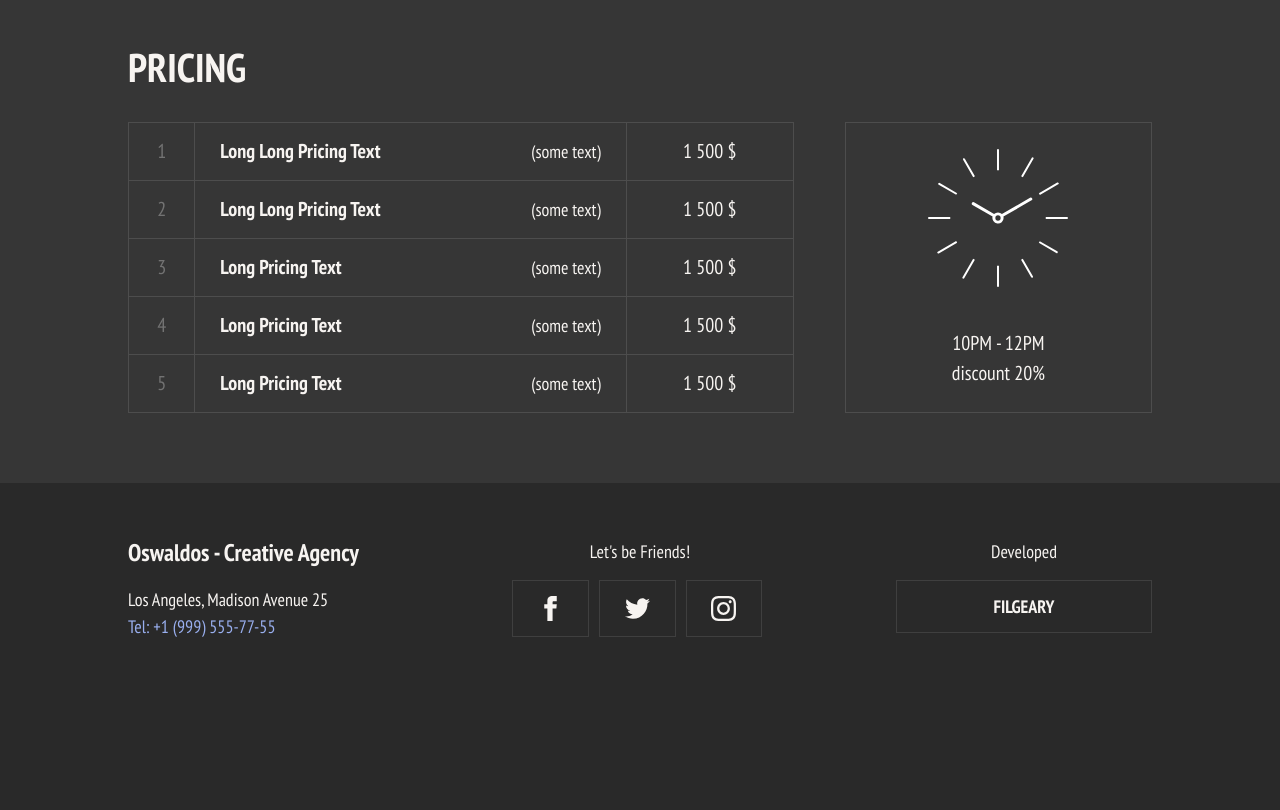
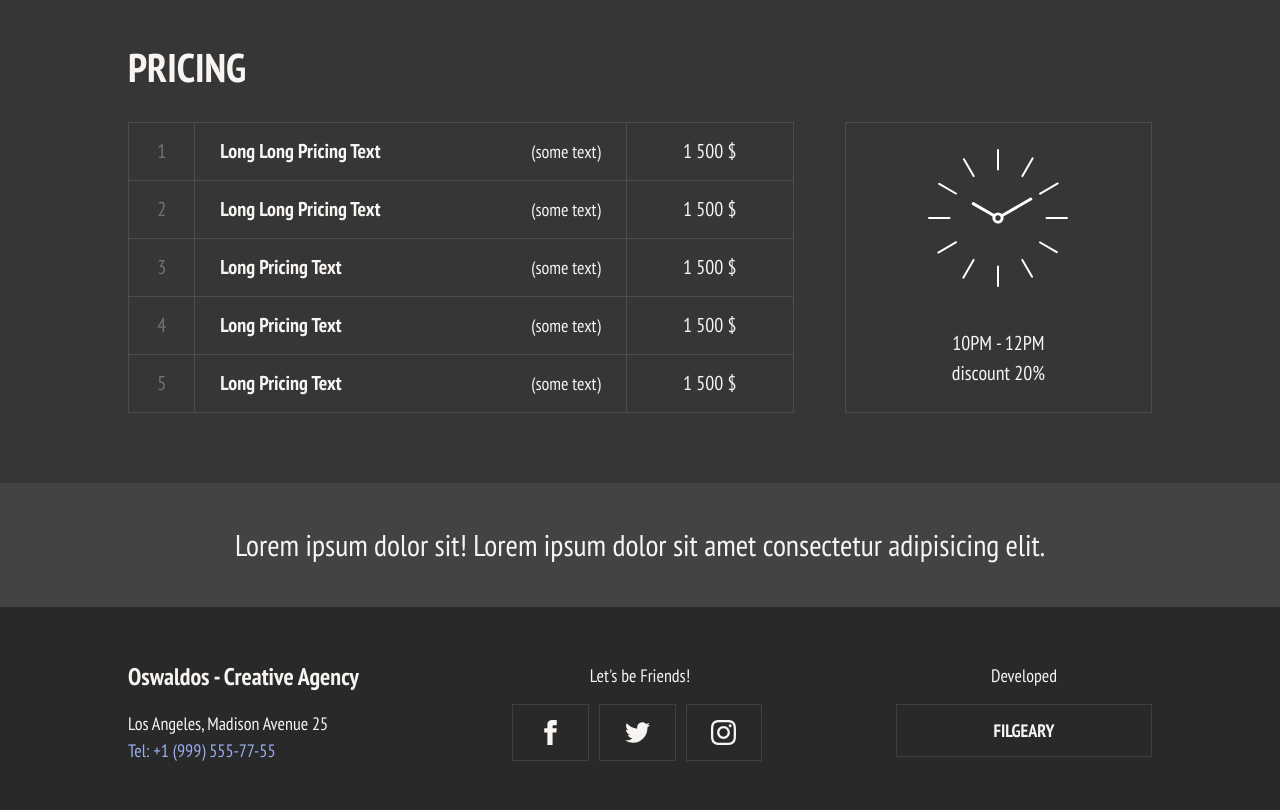
Before and after one commit to Filgeary/demo-website-oswaldos, a website: page src/works.html in a window 1280 px wide. Shown: the part 1846-2656 px from the top of the page. Before the commit the page ends 2554 px from the top, so only its background shows below. Drawn offline with Linux system fonts and the light colour scheme.

Commit message:
add 'page-works__promo'

```diff
--- a/src/works.html
+++ b/src/works.html
@@ -217,6 +217,14 @@
 
     </article>
 
+    <section class="promo page-works__promo">
+      <div class="promo__wrapper">
+        <h2 class="visually-hidden">Promo</h2>
+
+        <p class="promo__text">Lorem ipsum dolor sit! Lorem ipsum dolor sit amet consectetur adipisicing elit.</p>
+      </div>
+    </section>
+
   </main>
 
 
```
